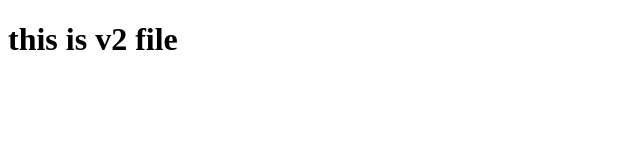
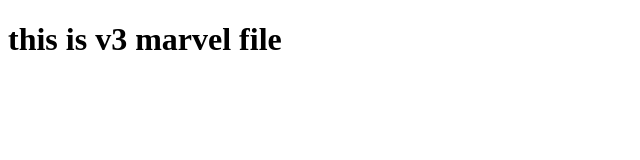
Before and after one commit to altaf2258/altafrepo, a plain HTML site: page index.html in a window 1280 px wide. Shown: the whole page, without its empty margins (0-640 px from the left). Drawn offline with Linux system fonts and the light colour scheme.

Commit message:
this is v3

```diff
--- a/index.html
+++ b/index.html
@@ -6,6 +6,6 @@
     <title>Document</title>
 </head>
 <body>
-    <h1>this is v2 file</h1>
+    <h1>this is v3 marvel file</h1>
 </body>
 </html>
```
